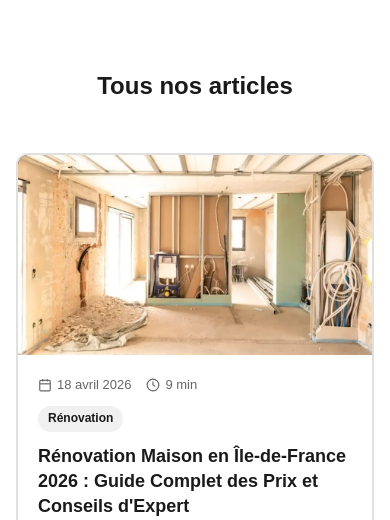
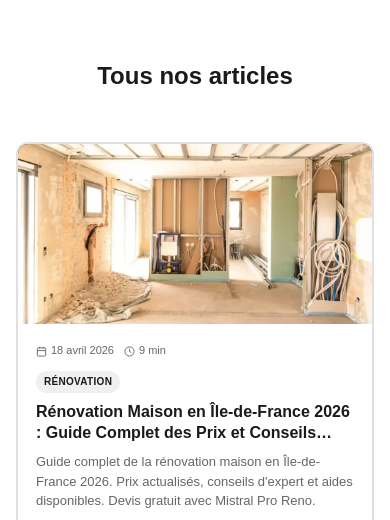
Before and after one commit to seoettia-collab/MistralPro-Reno, a plain HTML site: page blog.html in a window 390 px wide. Shown: the part 1288-1808 px from the top of the page. Drawn offline with Linux system fonts and the light colour scheme.

Commit message:
feat(BLOG-GRID-V2): Grille compacte 4 colonnes avec description au survol
Besoin utilisateur: actuellement la page blog.html affiche les articles
en grille 3 colonnes avec cards hautes, obligeant a beaucoup scroller
pour voir tous les articles.

Nouvelle grille compacte:

- Desktop (>1200px): 4 colonnes (au lieu de 3)
- Laptop (900-1200px): 3 colonnes
- Tablette (768-900px): 2 colonnes
- Mobile (<768px): 1 colonne

Cards plus denses:
- Image: 160px (etait 200px)
- Padding body: 16px (etait 25px)
- Titre: 15px clampe 2 lignes (etait 20px illimite)
- Description: 13px clampe 2 lignes par defaut, 4 lignes au survol
- Meta: 11px (etait 13px)
- Badge categorie: 10px uppercase (etait 12px)
- Actions: Lire + partage FB en flex row

Comportement survol:
- Card se souleve de 4px (etait 5px)
- Description passe de opacite 0.75 a 1 et revele 4 lignes
- Image zoom 1.08 (etait 1.05)

Benefices:
- Environ 8 cards visibles sans scroll sur desktop au lieu de 3
- Vue d'ensemble immediate du blog
- SEO preserve (tout le contenu reste dans le HTML)
- Mobile: description reste pleinement visible (opacite 1)

Cache bust: blog.css?v=1.1

```diff
--- a/blog.html
+++ b/blog.html
@@ -88,7 +88,7 @@
   </style>
   <link rel="preload" href="css/style.css?v=2.0" as="style" onload="this.onload=null;this.rel='stylesheet'">
   <noscript><link rel="stylesheet" href="css/style.css?v=2.0"></noscript>
-  <link rel="stylesheet" href="css/blog.css?v=1.0">
+  <link rel="stylesheet" href="css/blog.css?v=1.1">
 </head>
 <body>
   <!-- Google Tag Manager (noscript) -->
--- a/css/blog.css
+++ b/css/blog.css
@@ -4,22 +4,31 @@
 .blog-hero{background:var(--black);color:var(--white);padding:60px 0 40px;text-align:center}
 .blog-hero h1{font-size:42px;font-weight:900;margin-bottom:15px}
 .blog-hero p{font-size:18px;color:#ccc;max-width:600px;margin:0 auto}
-.blog-grid{display:grid;grid-template-columns:repeat(3,1fr);gap:30px;padding:60px 0}
-.blog-card{background:var(--white);border:2px solid #e0e0e0;border-radius:12px;overflow:hidden;transition:all .3s}
-.blog-card:hover{border-color:var(--yellow);box-shadow:0 10px 30px rgba(0,0,0,.1);transform:translateY(-5px)}
-.blog-card-img{height:200px;background:var(--black);overflow:hidden}
+/* GRID COMPACT 4 COLONNES (v2) - description visible au survol */
+.blog-grid{display:grid;grid-template-columns:repeat(4,1fr);gap:20px;padding:40px 0}
+.blog-card{background:var(--white);border:2px solid #e0e0e0;border-radius:12px;overflow:hidden;transition:all .3s;position:relative;cursor:pointer}
+.blog-card:hover{border-color:var(--yellow);box-shadow:0 10px 30px rgba(0,0,0,.15);transform:translateY(-4px)}
+.blog-card-img{height:160px;background:var(--black);overflow:hidden;position:relative}
 .blog-card-img img{width:100%;height:100%;object-fit:cover;transition:transform .4s}
-.blog-card:hover .blog-card-img img{transform:scale(1.05)}
-.blog-card-body{padding:25px}
-.blog-card-meta{font-size:13px;color:var(--gray-text);margin-bottom:10px;display:flex;align-items:center;gap:15px}
-.blog-card-meta span{display:flex;align-items:center;gap:5px}
-.blog-card-tag{display:inline-block;background:#f0f0f0;color:var(--black);font-size:12px;font-weight:600;padding:3px 10px;border-radius:20px;margin-bottom:12px}
-.blog-card-body h2{font-size:20px;margin-bottom:10px;line-height:1.4}
+.blog-card:hover .blog-card-img img{transform:scale(1.08)}
+.blog-card-body{padding:16px}
+.blog-card-meta{font-size:11px;color:var(--gray-text);margin-bottom:8px;display:flex;align-items:center;gap:10px}
+.blog-card-meta span{display:flex;align-items:center;gap:4px}
+.blog-card-meta svg{width:11px;height:11px}
+.blog-card-tag{display:inline-block;background:#f0f0f0;color:var(--black);font-size:10px;font-weight:700;padding:3px 8px;border-radius:20px;margin-bottom:8px;letter-spacing:.3px;text-transform:uppercase}
+.blog-card-body h2{font-size:15px;margin-bottom:8px;line-height:1.35;min-height:40px;display:-webkit-box;-webkit-line-clamp:2;-webkit-box-orient:vertical;overflow:hidden}
 .blog-card-body h2 a{color:var(--black);transition:color .2s}
 .blog-card-body h2 a:hover{color:#b8941f}
-.blog-card-body p{color:var(--gray-text);font-size:15px;line-height:1.6;margin-bottom:15px}
-.blog-card-link{color:var(--black);font-weight:700;font-size:14px;display:inline-flex;align-items:center;gap:5px;transition:color .2s}
+
+/* Description cachee par defaut, revelee au survol (en dehors de la card, sous forme d'overlay) */
+.blog-card-body p{color:var(--gray-text);font-size:13px;line-height:1.5;margin-bottom:10px;display:-webkit-box;-webkit-line-clamp:2;-webkit-box-orient:vertical;overflow:hidden;opacity:.75;transition:opacity .25s ease}
+.blog-card:hover .blog-card-body p{opacity:1;-webkit-line-clamp:4}
+
+.blog-card-actions{display:flex;align-items:center;justify-content:space-between;gap:8px;margin-top:auto}
+.blog-card-link{color:var(--black);font-weight:700;font-size:12px;display:inline-flex;align-items:center;gap:4px;transition:color .2s}
 .blog-card-link:hover{color:#b8941f}
+.card-share-fb{display:inline-flex;align-items:center;justify-content:center;width:28px;height:28px;background:#1877f2;color:#fff;border-radius:50%;transition:transform .2s}
+.card-share-fb:hover{transform:scale(1.1)}
 
 /* Article Page */
 .blog-article{max-width:900px;margin:0 auto;padding:40px 20px}
@@ -83,14 +92,25 @@
 /* Article Tag in Hero */
 .article-tag{display:inline-block;background:var(--yellow);color:var(--black);font-size:12px;font-weight:700;padding:4px 12px;border-radius:20px;margin-left:10px}
 
+/* Responsive grid compact 4 -> 3 -> 2 -> 1 */
+@media(max-width:1200px){
+.blog-grid{grid-template-columns:repeat(3,1fr);gap:18px}
+}
+@media(max-width:900px){
+.blog-grid{grid-template-columns:repeat(2,1fr);gap:16px}
+.blog-card-img{height:140px}
+}
+
 /* Mobile */
 @media(max-width:768px){
 .blog-hero{padding:30px 0 20px}
 .blog-hero h1{font-size:28px}
 .blog-hero p{font-size:16px}
 .blog-grid{grid-template-columns:1fr;gap:20px;padding:30px 0}
-.blog-card-body{padding:20px}
-.blog-card-body h2{font-size:18px}
+.blog-card-img{height:180px}
+.blog-card-body{padding:18px}
+.blog-card-body h2{font-size:16px;min-height:auto}
+.blog-card-body p{opacity:1;-webkit-line-clamp:3}
 .article-hero{padding:25px 0 20px}
 .article-hero h1{font-size:26px}
 .article-meta{flex-wrap:wrap;gap:10px}
```
